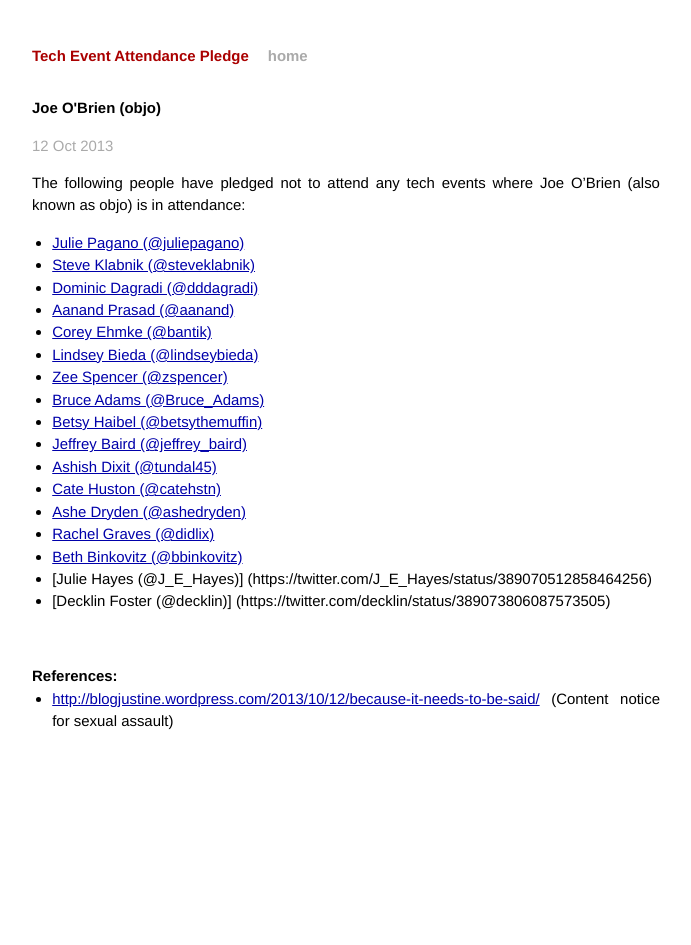
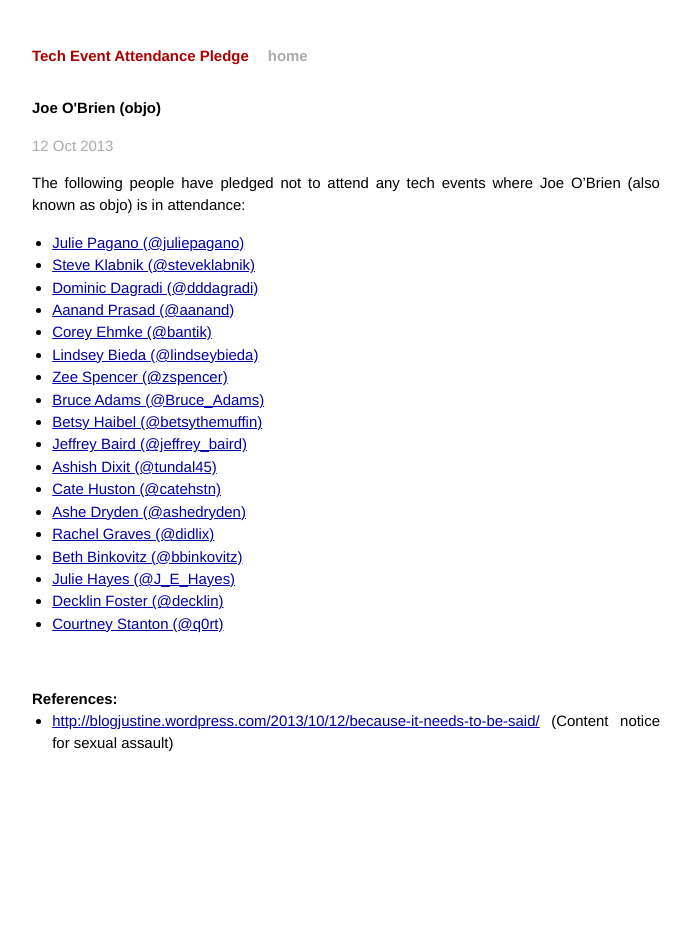
Before and after one commit to techtektek/tech-event-attendance-pledge.github.io, a Jekyll site: the page built from _posts/2013-10-12-objo.markdown, in a window 1280 px wide. Shown: the whole page, without its empty margins (294-985 px from the left). Built offline with Jekyll 4.4.1, drawn with Linux system fonts in a browser that asks for light colours; Markdown is read by kramdown in place of the engine named in the settings.

Commit message:
Add q0rt.

```diff
--- a/_posts/2013-10-12-objo.markdown
+++ b/_posts/2013-10-12-objo.markdown
@@ -23,8 +23,9 @@ O'Brien (also known as objo) is in attendance:
 * [Ashe Dryden (@ashedryden)](https://twitter.com/ashedryden/status/389065073844830208)
 * [Rachel Graves (@didlix)](https://twitter.com/didlix/status/389066373613498369)
 * [Beth Binkovitz (@bbinkovitz)](https://twitter.com/bbinkovitz/status/389070396248436736)
-* [Julie Hayes (@J_E_Hayes)] (https://twitter.com/J_E_Hayes/status/389070512858464256)
-* [Decklin Foster (@decklin)] (https://twitter.com/decklin/status/389073806087573505)
+* [Julie Hayes (@J_E_Hayes)](https://twitter.com/J_E_Hayes/status/389070512858464256)
+* [Decklin Foster (@decklin)](https://twitter.com/decklin/status/389073806087573505)
+* [Courtney Stanton (@q0rt)](https://twitter.com/q0rt/status/389065553580933120)
 
 
 <br/>
```
